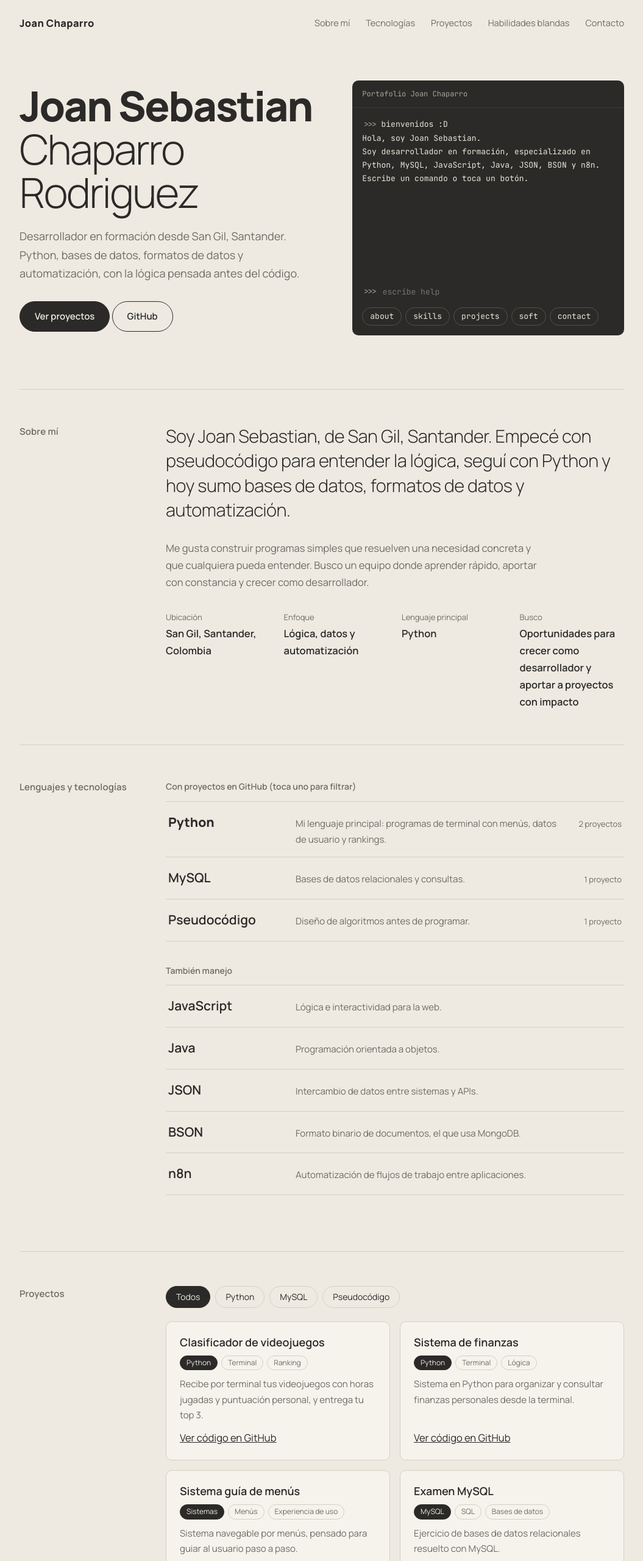
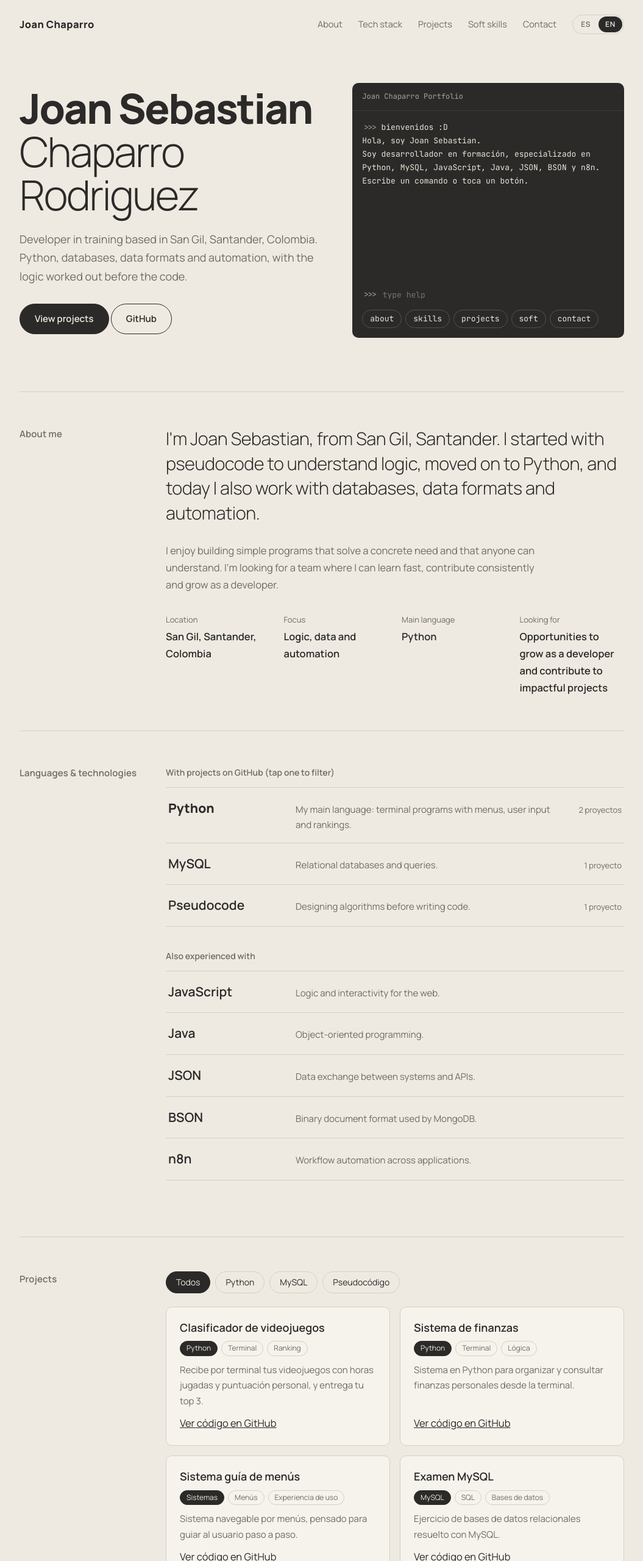
Before and after one commit to sebaschaparrorodriguez-ux/pagina-portafolio, a plain HTML site: page index.html in a window 1280 px wide. Shown: the top 2560 px of the page at 61% size, without its empty margins (112-1167 px from the left). Drawn offline with Linux system fonts and the light colour scheme.

Commit message:
feat(i18n): traducir la página y agregar selector de idioma ES/EN
- Marcar los textos estáticos de index.html con data-i18n y los
  atributos accesibles (aria-label, placeholder) con data-i18n-attr.
- Agregar meta description traducible para buscadores.
- Nuevo selector ES/EN en la navegación con estado aria-pressed.
- El español se mantiene escrito en el HTML como respaldo sin JS.

```diff
--- a/css/styles.css
+++ b/css/styles.css
@@ -3,7 +3,7 @@
    Estilos del portafolio. Está dividido por secciones:
    1. Paleta de colores (modo claro / oscuro)
    2. Reglas base
-   3. Navegación
+   3. Navegación y selector de idioma
    4. Portada (hero) y terminal
    5. Secciones generales (Sobre mí, Lenguajes, etc.)
    6. Proyectos
@@ -60,6 +60,12 @@ nav{display:flex;gap:26px;align-items:center;padding:24px 0;flex-wrap:wrap}
 nav b{margin-right:auto;font-weight:800;letter-spacing:.02em}
 nav a{text-decoration:none;color:var(--muted);font-size:14.5px}
 nav a:hover{color:var(--ink)}
+
+/* Selector de idioma ES / EN */
+.lang{display:inline-flex;gap:2px;padding:2px;border:1px solid var(--line);border-radius:99px}
+.lang button{font:inherit;font-size:12px;font-weight:600;letter-spacing:.06em;padding:3px 11px;border:0;border-radius:99px;background:transparent;color:var(--muted);cursor:pointer;transition:background .2s,color .2s}
+.lang button:hover{color:var(--ink)}
+.lang button[aria-pressed=true]{background:var(--ink);color:var(--bg)}
 
 /* ---------- 4. PORTADA Y TERMINAL ---------- */
 .hero{display:grid;grid-template-columns:1.1fr 1fr;gap:56px;align-items:center;padding:56px 0 88px}
--- a/index.html
+++ b/index.html
@@ -3,7 +3,10 @@
 <head>
 <meta charset="utf-8">
 <meta name="viewport" content="width=device-width, initial-scale=1, viewport-fit=cover">
-<title>Joan Sebastian Chaparro | Portafolio</title>
+<!-- Los textos marcados con data-i18n se traducen desde js/translations.js.
+     El español queda escrito aquí como respaldo si JavaScript no carga. -->
+<title data-i18n="meta.title">Joan Sebastian Chaparro | Portafolio</title>
+<meta name="description" data-i18n-attr="content:meta.description" content="Portafolio de Joan Sebastian Chaparro Rodriguez, desarrollador en formación: Python, bases de datos, formatos de datos y automatización.">
 
 <!-- Tipografías -->
 <link href="https://fonts.googleapis.com/css2?family=Manrope:wght@300;400;600;800&family=JetBrains+Mono:wght@400;600&display=swap" rel="stylesheet">
@@ -15,31 +18,38 @@
 <div class="w">
 
   <!-- ============ NAVEGACIÓN ============ -->
-  <nav aria-label="Principal">
+  <nav aria-label="Principal" data-i18n-attr="aria-label:nav.label">
     <b>Joan Chaparro</b>
-    <a href="#sobre-mi">Sobre mí</a>
-    <a href="#lenguajes">Tecnologías</a>
-    <a href="#proyectos">Proyectos</a>
-    <a href="#blandas">Habilidades blandas</a>
-    <a href="#contacto">Contacto</a>
+    <a href="#sobre-mi" data-i18n="nav.about">Sobre mí</a>
+    <a href="#lenguajes" data-i18n="nav.tech">Tecnologías</a>
+    <a href="#proyectos" data-i18n="nav.projects">Proyectos</a>
+    <a href="#blandas" data-i18n="nav.soft">Habilidades blandas</a>
+    <a href="#contacto" data-i18n="nav.contact">Contacto</a>
+
+    <!-- Selector de idioma: la lógica vive en js/i18n.js -->
+    <div class="lang" role="group" aria-label="Idioma" data-i18n-attr="aria-label:lang.label">
+      <button type="button" data-lang="es" lang="es" title="Español" aria-pressed="true">ES</button>
+      <button type="button" data-lang="en" lang="en" title="English" aria-pressed="false">EN</button>
+    </div>
   </nav>
 
   <!-- ============ PORTADA ============ -->
   <header class="hero">
     <div>
       <h1><strong>Joan Sebastian</strong> Chaparro Rodriguez</h1>
-      <p class="lead">Desarrollador en formación desde San Gil, Santander. Python, bases de datos, formatos de datos y automatización, con la lógica pensada antes del código.</p>
-      <a class="btn p" href="#proyectos">Ver proyectos</a>
+      <p class="lead" data-i18n="hero.lead">Desarrollador en formación desde San Gil, Santander. Python, bases de datos, formatos de datos y automatización, con la lógica pensada antes del código.</p>
+      <a class="btn p" href="#proyectos" data-i18n="hero.cta">Ver proyectos</a>
       <a class="btn" href="https://github.com/sebaschaparrorodriguez-ux" target="_blank" rel="noopener">GitHub</a>
     </div>
 
     <!-- Terminal interactiva: su lógica vive en js/terminal.js -->
-    <div class="term" role="region" aria-label="Terminal interactiva">
-      <div class="tb">Portafolio Joan Chaparro</div>
+    <div class="term" role="region" aria-label="Terminal interactiva" data-i18n-attr="aria-label:term.label">
+      <div class="tb" data-i18n="term.title">Portafolio Joan Chaparro</div>
       <div id="out" aria-live="polite"></div>
       <label class="in">
         <span class="pr">&gt;&gt;&gt;</span>
-        <input id="cmd" autocomplete="off" spellcheck="false" placeholder="escribe help" aria-label="Comando">
+        <input id="cmd" autocomplete="off" spellcheck="false" placeholder="escribe help" aria-label="Comando"
+               data-i18n-attr="placeholder:term.placeholder; aria-label:term.inputLabel">
       </label>
       <div class="chips" id="chips"></div>
     </div>
@@ -47,44 +57,44 @@
 
   <!-- ============ SOBRE MÍ ============ -->
   <section id="sobre-mi">
-    <h2>Sobre mí</h2>
+    <h2 data-i18n="about.title">Sobre mí</h2>
     <div>
-      <p class="big">Soy Joan Sebastian, de San Gil, Santander. Empecé con pseudocódigo para entender la lógica, seguí con Python y hoy sumo bases de datos, formatos de datos y automatización.</p>
-      <p style="color:var(--muted);max-width:38em;margin:0 0 32px">Me gusta construir programas simples que resuelven una necesidad concreta y que cualquiera pueda entender. Busco un equipo donde aprender rápido, aportar con constancia y crecer como desarrollador.</p>
+      <p class="big" data-i18n="about.intro">Soy Joan Sebastian, de San Gil, Santander. Empecé con pseudocódigo para entender la lógica, seguí con Python y hoy sumo bases de datos, formatos de datos y automatización.</p>
+      <p style="color:var(--muted);max-width:38em;margin:0 0 32px" data-i18n="about.body">Me gusta construir programas simples que resuelven una necesidad concreta y que cualquiera pueda entender. Busco un equipo donde aprender rápido, aportar con constancia y crecer como desarrollador.</p>
       <dl class="facts">
-        <div><dt>Ubicación</dt><dd>San Gil, Santander, Colombia</dd></div>
-        <div><dt>Enfoque</dt><dd>Lógica, datos y automatización</dd></div>
-        <div><dt>Lenguaje principal</dt><dd>Python</dd></div>
-        <div><dt>Busco</dt><dd>Oportunidades para crecer como desarrollador y aportar a proyectos con impacto</dd></div>
+        <div><dt data-i18n="about.facts.location">Ubicación</dt><dd>San Gil, Santander, Colombia</dd></div>
+        <div><dt data-i18n="about.facts.focus">Enfoque</dt><dd data-i18n="about.facts.focusValue">Lógica, datos y automatización</dd></div>
+        <div><dt data-i18n="about.facts.mainLang">Lenguaje principal</dt><dd>Python</dd></div>
+        <div><dt data-i18n="about.facts.seeking">Busco</dt><dd data-i18n="about.facts.seekingValue">Oportunidades para crecer como desarrollador y aportar a proyectos con impacto</dd></div>
       </dl>
     </div>
   </section>
 
   <!-- ============ LENGUAJES Y TECNOLOGÍAS ============ -->
   <section id="lenguajes">
-    <h2>Lenguajes y tecnologías</h2>
+    <h2 data-i18n="tech.title">Lenguajes y tecnologías</h2>
     <div>
-      <h3 class="g">Con proyectos en GitHub (toca uno para filtrar)</h3>
+      <h3 class="g" data-i18n="tech.withProjects">Con proyectos en GitHub (toca uno para filtrar)</h3>
       <!-- Estos tres botones se marcan como activos desde js/app.js -->
       <div class="rows" id="lp">
         <button class="row main" data-l="Python" aria-pressed="false">
-          <b>Python</b><span>Mi lenguaje principal: programas de terminal con menús, datos de usuario y rankings.</span><em>2 proyectos</em>
+          <b>Python</b><span data-i18n="tech.desc.python">Mi lenguaje principal: programas de terminal con menús, datos de usuario y rankings.</span><em>2 proyectos</em>
         </button>
         <button class="row" data-l="MySQL" aria-pressed="false">
-          <b>MySQL</b><span>Bases de datos relacionales y consultas.</span><em>1 proyecto</em>
+          <b>MySQL</b><span data-i18n="tech.desc.mysql">Bases de datos relacionales y consultas.</span><em>1 proyecto</em>
         </button>
         <button class="row" data-l="Pseudocódigo" aria-pressed="false">
-          <b>Pseudocódigo</b><span>Diseño de algoritmos antes de programar.</span><em>1 proyecto</em>
+          <b data-i18n="techName.pseudocode">Pseudocódigo</b><span data-i18n="tech.desc.pseudocode">Diseño de algoritmos antes de programar.</span><em>1 proyecto</em>
         </button>
       </div>
 
-      <h3 class="g">También manejo</h3>
+      <h3 class="g" data-i18n="tech.alsoKnow">También manejo</h3>
       <div class="rows">
-        <div class="row"><b>JavaScript</b><span>Lógica e interactividad para la web.</span></div>
-        <div class="row"><b>Java</b><span>Programación orientada a objetos.</span></div>
-        <div class="row"><b>JSON</b><span>Intercambio de datos entre sistemas y APIs.</span></div>
-        <div class="row"><b>BSON</b><span>Formato binario de documentos, el que usa MongoDB.</span></div>
-        <div class="row"><b>n8n</b><span>Automatización de flujos de trabajo entre aplicaciones.</span></div>
+        <div class="row"><b>JavaScript</b><span data-i18n="tech.desc.javascript">Lógica e interactividad para la web.</span></div>
+        <div class="row"><b>Java</b><span data-i18n="tech.desc.java">Programación orientada a objetos.</span></div>
+        <div class="row"><b>JSON</b><span data-i18n="tech.desc.json">Intercambio de datos entre sistemas y APIs.</span></div>
+        <div class="row"><b>BSON</b><span data-i18n="tech.desc.bson">Formato binario de documentos, el que usa MongoDB.</span></div>
+        <div class="row"><b>n8n</b><span data-i18n="tech.desc.n8n">Automatización de flujos de trabajo entre aplicaciones.</span></div>
       </div>
     </div>
   </section>
@@ -92,50 +102,50 @@
   <!-- ============ PROYECTOS ============ -->
   <!-- El contenido de .fl y .grid se genera desde js/app.js usando js/data.js -->
   <section id="proyectos">
-    <h2>Proyectos</h2>
+    <h2 data-i18n="projects.title">Proyectos</h2>
     <div>
-      <div class="fl" id="fl" role="group" aria-label="Filtrar por lenguaje"></div>
+      <div class="fl" id="fl" role="group" aria-label="Filtrar por lenguaje" data-i18n-attr="aria-label:projects.filterLabel"></div>
       <div class="grid" id="grid"></div>
     </div>
   </section>
 
   <!-- ============ HABILIDADES BLANDAS ============ -->
   <section id="blandas">
-    <h2>Habilidades blandas</h2>
+    <h2 data-i18n="soft.title">Habilidades blandas</h2>
     <div>
       <details open>
-        <summary><span class="t"><b>Pensamiento lógico</b><i>Descompongo el problema antes de programarlo.</i></span></summary>
-        <p>Mi examen de cálculo de notas lo resolví primero en pseudocódigo. Entender el flujo antes de la sintaxis me ahorra errores y reescrituras.</p>
+        <summary><span class="t"><b data-i18n="soft.logic.name">Pensamiento lógico</b><i data-i18n="soft.logic.summary">Descompongo el problema antes de programarlo.</i></span></summary>
+        <p data-i18n="soft.logic.detail">Mi examen de cálculo de notas lo resolví primero en pseudocódigo. Entender el flujo antes de la sintaxis me ahorra errores y reescrituras.</p>
       </details>
       <details>
-        <summary><span class="t"><b>Aprendizaje autónomo</b><i>Aprendo rápido y sin que me lo pidan.</i></span></summary>
-        <p>Pasé de pseudocódigo a Python, bases de datos, formatos de datos y automatización, y cada tema lo practico con algo real.</p>
+        <summary><span class="t"><b data-i18n="soft.learning.name">Aprendizaje autónomo</b><i data-i18n="soft.learning.summary">Aprendo rápido y sin que me lo pidan.</i></span></summary>
+        <p data-i18n="soft.learning.detail">Pasé de pseudocódigo a Python, bases de datos, formatos de datos y automatización, y cada tema lo practico con algo real.</p>
       </details>
       <details>
-        <summary><span class="t"><b>Comunicación clara</b><i>Explico lo técnico en palabras simples.</i></span></summary>
-        <p>Busco que cada programa se explique solo: menús ordenados y mensajes que guían a quien lo usa, aunque no sepa programar.</p>
+        <summary><span class="t"><b data-i18n="soft.communication.name">Comunicación clara</b><i data-i18n="soft.communication.summary">Explico lo técnico en palabras simples.</i></span></summary>
+        <p data-i18n="soft.communication.detail">Busco que cada programa se explique solo: menús ordenados y mensajes que guían a quien lo usa, aunque no sepa programar.</p>
       </details>
       <details>
-        <summary><span class="t"><b>Trabajo en equipo</b><i>Recibo feedback como combustible.</i></span></summary>
-        <p>Prefiero revisar código con otra persona: dos miradas encuentran errores que una sola no ve, y de cada revisión me llevo algo nuevo.</p>
+        <summary><span class="t"><b data-i18n="soft.teamwork.name">Trabajo en equipo</b><i data-i18n="soft.teamwork.summary">Recibo feedback como combustible.</i></span></summary>
+        <p data-i18n="soft.teamwork.detail">Prefiero revisar código con otra persona: dos miradas encuentran errores que una sola no ve, y de cada revisión me llevo algo nuevo.</p>
       </details>
       <details>
-        <summary><span class="t"><b>Responsabilidad y constancia</b><i>Entrego lo que prometo.</i></span></summary>
-        <p>Llevo cada proyecto hasta que corre de principio a fin y lo subo a GitHub para que cualquiera pueda comprobarlo.</p>
+        <summary><span class="t"><b data-i18n="soft.ownership.name">Responsabilidad y constancia</b><i data-i18n="soft.ownership.summary">Entrego lo que prometo.</i></span></summary>
+        <p data-i18n="soft.ownership.detail">Llevo cada proyecto hasta que corre de principio a fin y lo subo a GitHub para que cualquiera pueda comprobarlo.</p>
       </details>
       <details>
-        <summary><span class="t"><b>Adaptabilidad</b><i>Cambio de herramienta sin perder el ritmo.</i></span></summary>
-        <p>Python, SQL, JavaScript, Java o n8n: la lógica es la misma y solo cambia la herramienta. Eso me permite incorporar tecnologías nuevas con rapidez.</p>
+        <summary><span class="t"><b data-i18n="soft.adaptability.name">Adaptabilidad</b><i data-i18n="soft.adaptability.summary">Cambio de herramienta sin perder el ritmo.</i></span></summary>
+        <p data-i18n="soft.adaptability.detail">Python, SQL, JavaScript, Java o n8n: la lógica es la misma y solo cambia la herramienta. Eso me permite incorporar tecnologías nuevas con rapidez.</p>
       </details>
     </div>
   </section>
 
   <!-- ============ CONTACTO ============ -->
   <section id="contacto">
-    <h2>Contacto</h2>
+    <h2 data-i18n="contact.title">Contacto</h2>
     <div>
-      <p class="big">Busco mejorar constantemente mis habilidades y contribuir a proyectos significativos.</p>
-      <a class="btn p" href="https://github.com/sebaschaparrorodriguez-ux" target="_blank" rel="noopener">Escríbeme por GitHub</a>
+      <p class="big" data-i18n="contact.lead">Busco mejorar constantemente mis habilidades y contribuir a proyectos significativos.</p>
+      <a class="btn p" href="https://github.com/sebaschaparrorodriguez-ux" target="_blank" rel="noopener" data-i18n="contact.cta">Escríbeme por GitHub</a>
     </div>
   </section>
 
--- a/js/app.js
+++ b/js/app.js
@@ -77,6 +77,7 @@ document.addEventListener('DOMContentLoaded', () => {
     document.getElementById('proyectos').scrollIntoView();
   });
 
+  I18N.init();
   render();
   initTerminal();
 });
```
